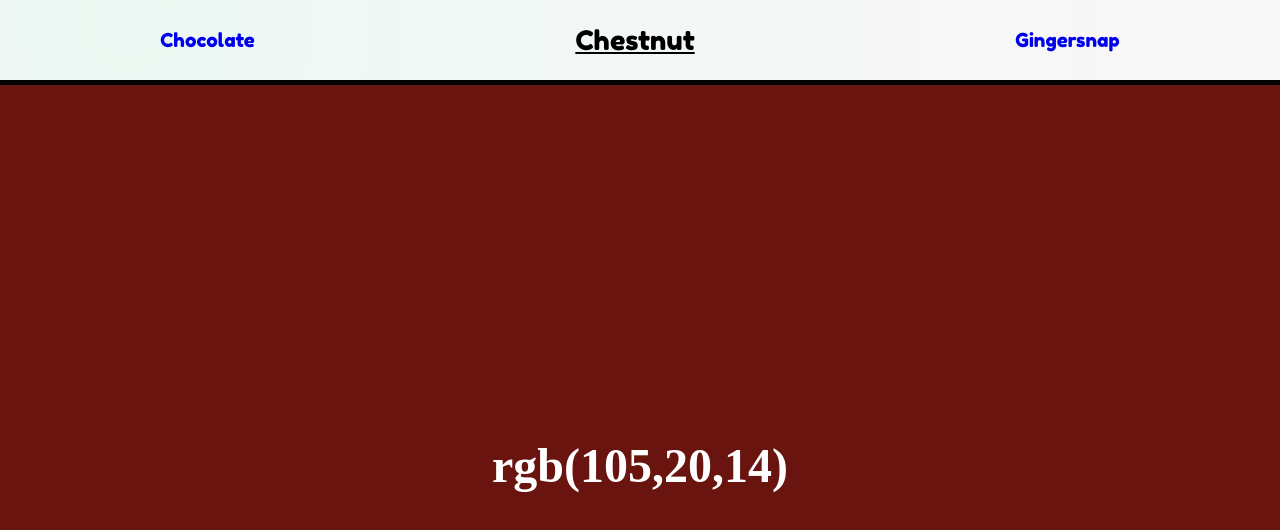
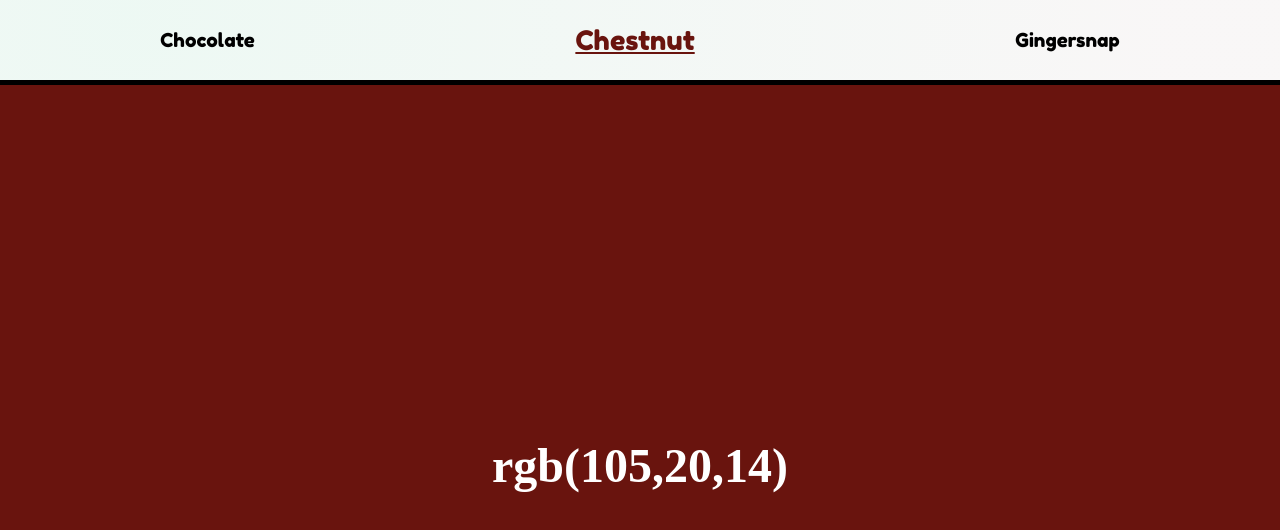
Before and after one commit to Allison-Ause/react-color-router, a React (Create React App) app: page /rgb/105/20/14 in a window 1280 px wide. Shown: the top 530 px of the page. Built offline with nearby package versions, Linux system fonts and the light colour scheme; a web font is replaced by a local one.

Commit message:
changed styling on navbar to change color based on displayed color

```diff
--- a/src/App.js
+++ b/src/App.js
@@ -7,9 +7,11 @@ import NotFound from './components/NotFound/NotFound';
 function App() {
   return (
     <main>
-      <NavBar />
       <Switch>
-        <Route path="/rgb/:r/:g/:b" component={RGB} />
+        <Route path="/rgb/:r/:g/:b">
+          <NavBar />
+          <RGB />
+        </Route>
         <Route path="*" component={NotFound} />
       </Switch>
     </main>
--- a/src/components/NavBar/NavBar.css
+++ b/src/components/NavBar/NavBar.css
@@ -17,13 +17,11 @@
 
 .navlink {
   text-decoration: none;
+  color: black;
 }
 
-.navlink:visited {
-  color: black;
-}
 .active {
   text-decoration: underline;
-  color: rgb(0, 0, 0);
+  color: var(--currentColor);
   font-size: 1.4em;
 }
--- a/src/components/NavBar/NavBar.js
+++ b/src/components/NavBar/NavBar.js
@@ -1,9 +1,12 @@
-import { NavLink } from 'react-router-dom';
+import { NavLink, useParams } from 'react-router-dom';
 import './NavBar.css';
 
 export default function NavBar() {
+  const { r, g, b } = useParams();
+  const currentColor = `rgb(${r},${g},${b})`;
+
   return (
-    <div className="navbar">
+    <div className="navbar" style={{ '--currentColor': currentColor }}>
       <NavLink to="/rgb/60/21/24" className="navlink">
         Chocolate
       </NavLink>
--- a/src/components/RGB/RGB.js
+++ b/src/components/RGB/RGB.js
@@ -1,13 +1,14 @@
 import { useParams } from 'react-router-dom';
 import './RGB.css';
+import 'animate.css';
 
 export default function RGB() {
   const { r, g, b } = useParams();
-  const background = `rgb(${r},${g},${b})`;
+  const currentColor = `rgb(${r},${g},${b})`;
 
   return (
-    <div style={{ backgroundColor: background }} className="color-chip">
-      <h1>{`rgb(${r},${g},${b})`}</h1>
+    <div key={Math.random()} style={{ backgroundColor: currentColor }} className="color-chip">
+      <h1 className="animate__animated animate__fadeInDown">{`rgb(${r},${g},${b})`}</h1>
     </div>
   );
 }
```
